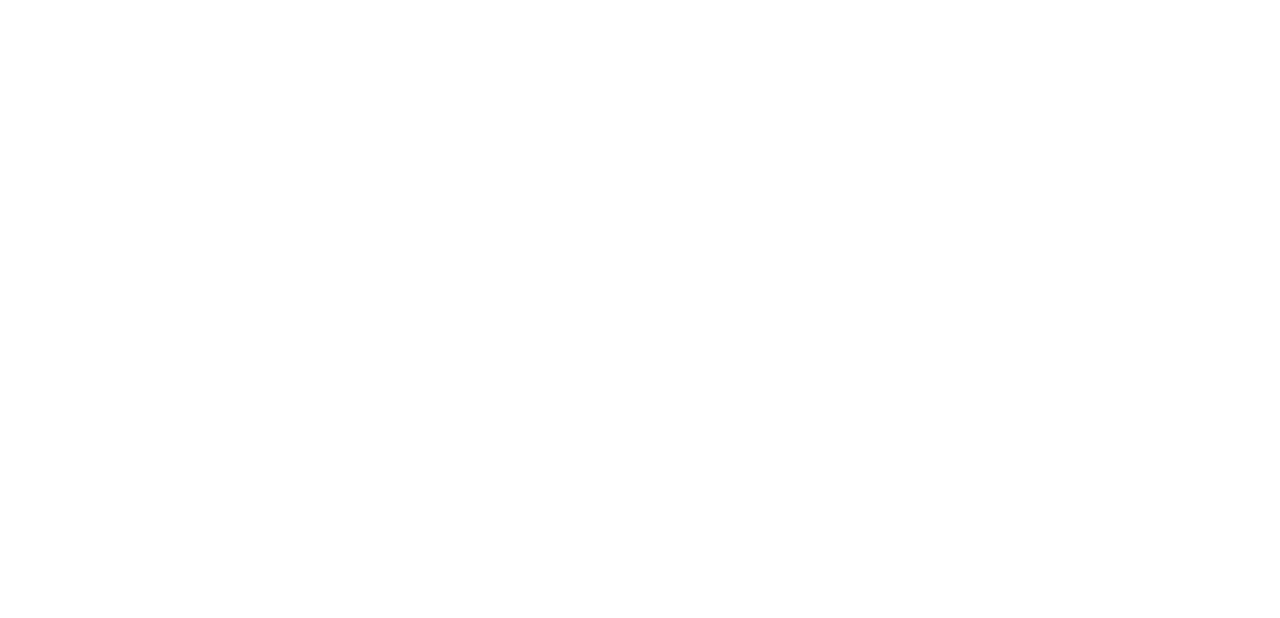
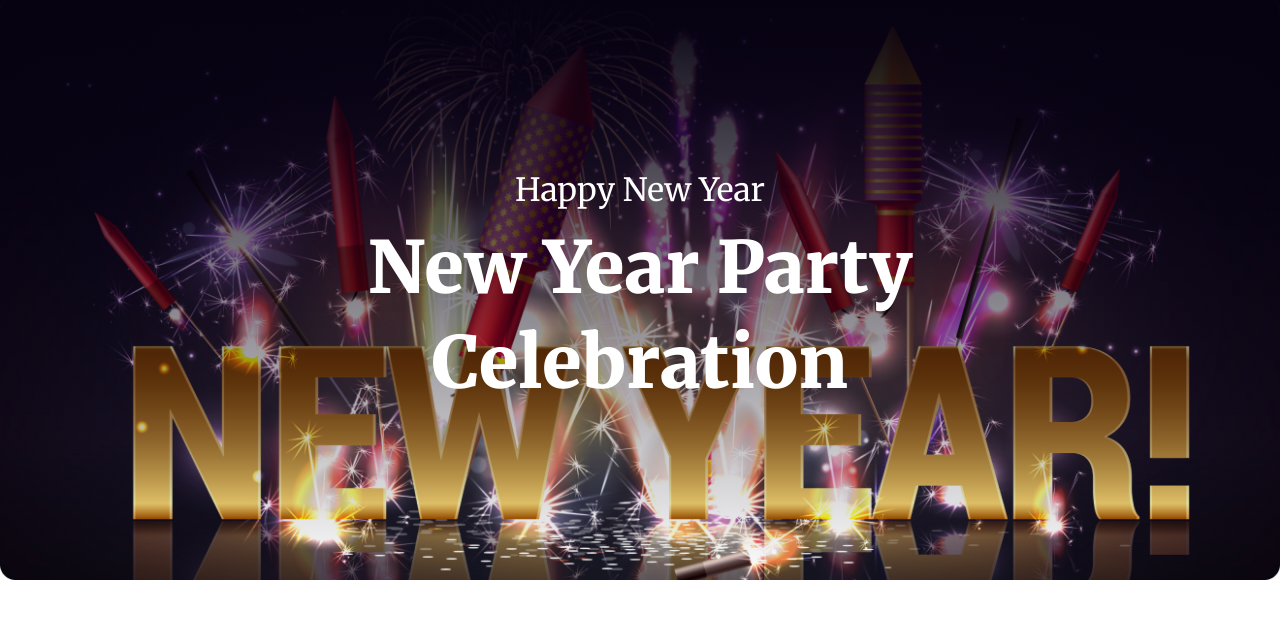
Before and after one commit to rafiqulbd95/New-Year-New-Mission-B9A1, a plain HTML site: page index.html in a window 1280 px wide. Drawn offline with Linux system fonts and the light colour scheme.

Commit message:
added banner section

```diff
--- a/assets/css/style.css
+++ b/assets/css/style.css
@@ -1,11 +1,47 @@
-@import url('https://fonts.googleapis.com/css2?family=Inter:wght@400;600;700&family=Merriweather:wght@300;400;700;900&display=swap');
+@import url("https://fonts.googleapis.com/css2?family=Inter:wght@400;600;700&family=Merriweather:wght@300;400;700;900&display=swap");
 
+* {
+  margin: 0;
+  padding: 0;
+}
+body {
+  font-family: "Inter", sans-serif;
+  font-family: "Merriweather", serif;
+}
 
-*{
-    margin: 0;
-    padding: 0;
+/* banner-area */
+.banner-area {
+    text-align: center;
+    background: url("../images/banner-image.png");
+    background-repeat: no-repeat;
+    padding: 170px 340px;
+    background-position: bottom;
+    background-size: cover;
+    color: #fff;
+    position: relative;
+    z-index: -2;
 }
-body{
-    font-family: 'Inter', sans-serif;
-    font-family: 'Merriweather', serif;
+.banner-area::after{
+    content: '';
+    position: absolute;
+    top: 0;
+    left: 0;
+    z-index: -1;
+    width: 100%;
+    height: 100%;
+    background: linear-gradient(180deg, #070211 0%, rgba(7, 2, 17, 0.00) 100%);
 }
+.banner-con h4 {
+  font-family: "Merriweather";
+  font-size: 32px;
+  font-weight: 400;
+  padding-bottom: 10px;
+}
+.banner-con h1 {
+  font-family: "Merriweather";
+  font-size: 72px;
+  font-weight: 900;
+  line-height: 95px;
+}
+
+/* banner-area end*/
--- a/index.html
+++ b/index.html
@@ -9,7 +9,12 @@
 <body>
     <!-- header-area -->
     <header>
-
+        <section class="banner-area">
+            <div class="banner-con">
+                <h4>Happy New Year</h4>
+                <h1>New Year Party Celebration</h1>
+            </div>
+        </section>
     </header>
     <!-- header-area end -->
 
```
Also changed, not shown: assets/images/Ellipse1.png (renamed from assets/images/Ellipse 1.png), assets/images/Group44.png (renamed from assets/images/Group 44.png), assets/images/Group70.png (renamed from assets/images/Group 70.png), assets/images/Group75.png (renamed from assets/images/Group 75.png), assets/images/banner-image.png (renamed from assets/images/Banner Image.png).
